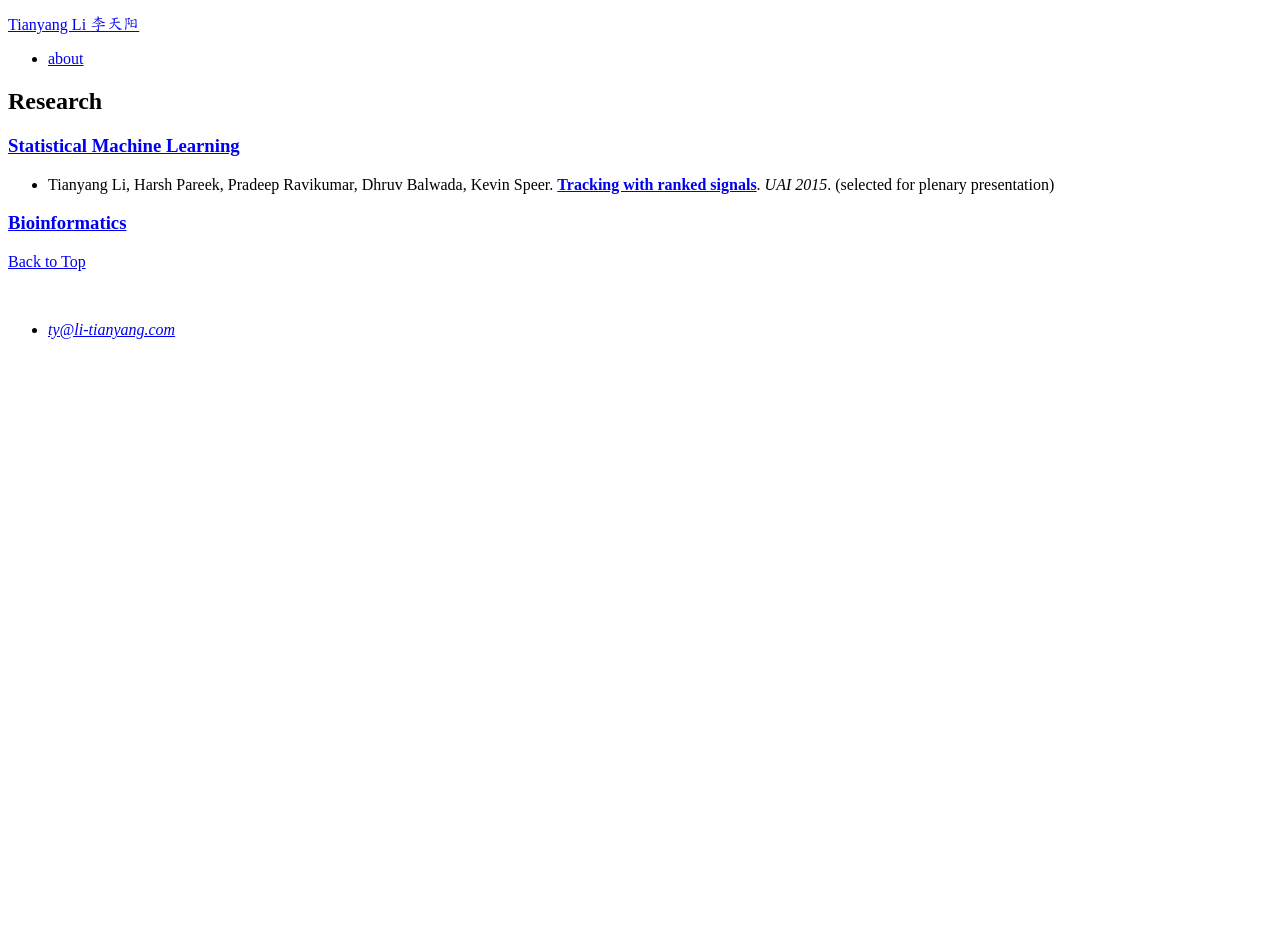
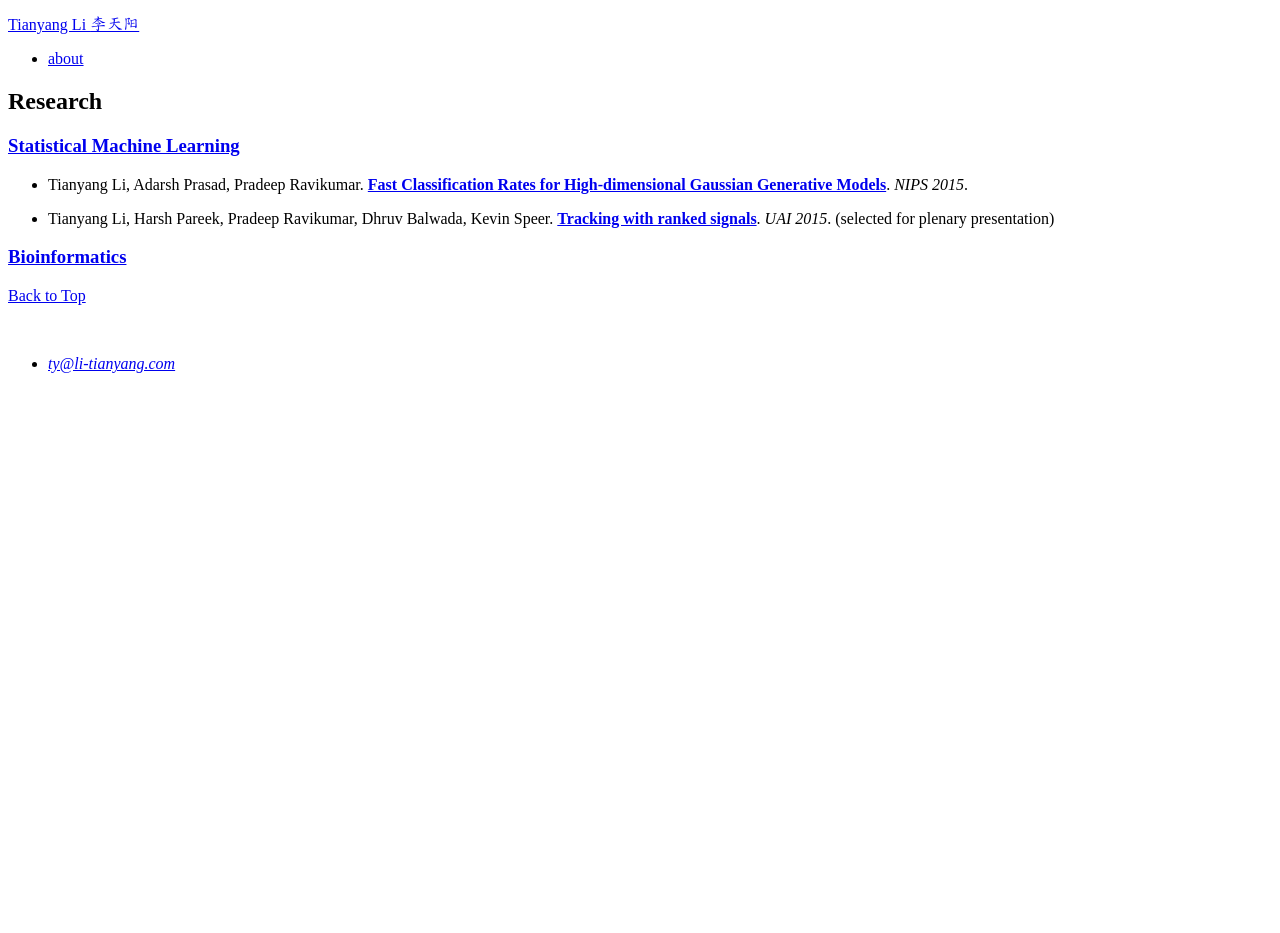
Before and after one commit to li-tianyang/li-tianyang.github.com, a Jekyll site: the page built from research/index.md, in a window 1280 px wide. Built offline with Jekyll 4.4.1, drawn with Linux system fonts in a browser that asks for light colours; before the commit the page ends 900 px from its top, so only the background shows below that.

Commit message:
does it work now

```diff
--- a/research/index.md
+++ b/research/index.md
@@ -9,7 +9,7 @@
 
 ### [Statistical Machine Learning](./)
 
-<!-- * Tianyang Li, Adarsh Prasad, Pradeep Ravikumar. **[Fast Classification Rates for High-dimensional Gaussian Generative Models](./papers/nips-2015-gaussian-classification.pdf)**. *NIPS 2015*. -->
+* Tianyang Li, Adarsh Prasad, Pradeep Ravikumar. **[Fast Classification Rates for High-dimensional Gaussian Generative Models](./papers/nips-2015-gaussian-classification.pdf)**. *NIPS 2015*.
 
 * Tianyang Li, Harsh Pareek, Pradeep Ravikumar, Dhruv Balwada, Kevin Speer. **[Tracking with ranked signals](./papers/uai-2015-tracking.pdf)**. *UAI 2015*. (selected for plenary presentation)
 
```
